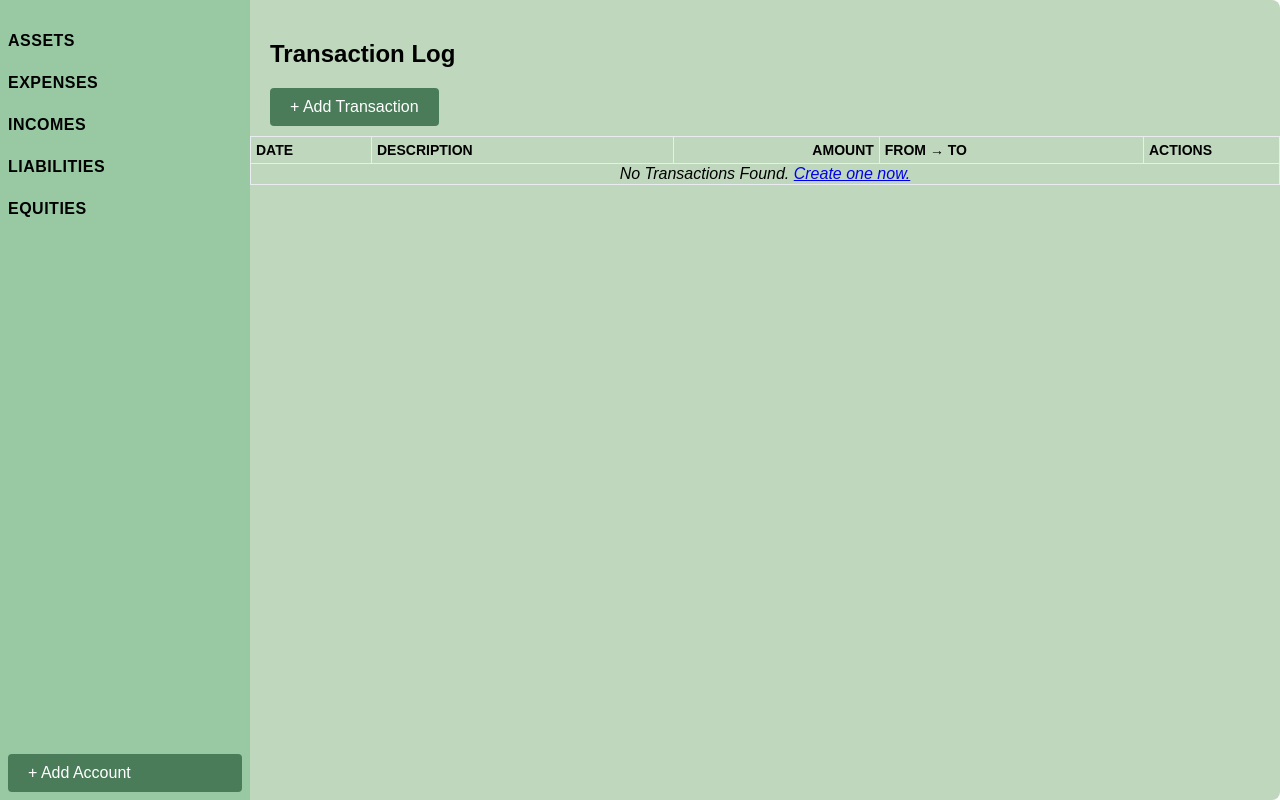
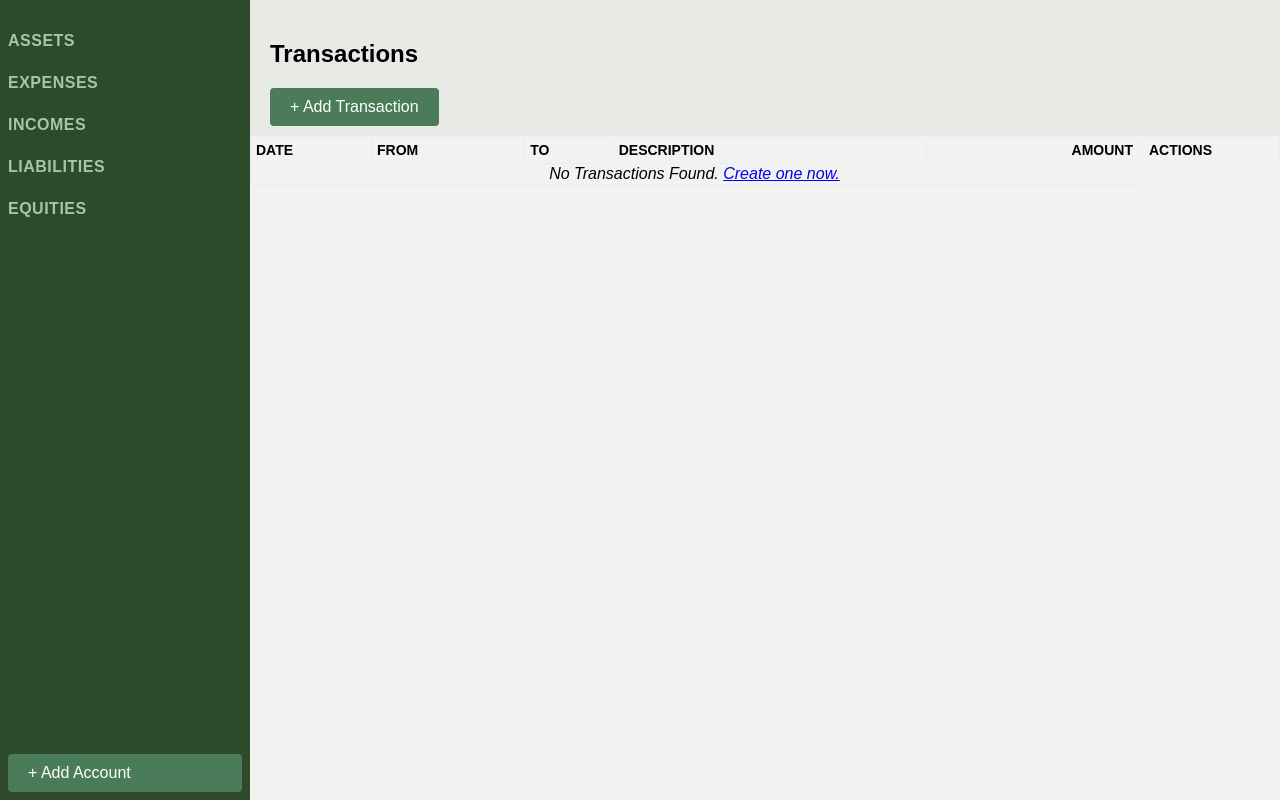
Before and after one commit to christianlaverde/pft, a Flask app: page / in a window 1280 px wide. Run offline with Flask 3, Linux system fonts and the light colour scheme.

Commit message:
Update color scheme and rearrange transaction table

```diff
--- a/templates/dashboard.html
+++ b/templates/dashboard.html
@@ -16,14 +16,15 @@
       grid-template-columns: 250px 1fr;
       height: 100vh;
       margin: 0 auto;
-      background-color: #BFD8BD;
+      background-color: #fff;
       border-radius: 8px;
     }
 
     .sidebar {
+      background-color: #2d4a2b;
+      color: #e8f5e7;
       display: flex;
       flex-direction: column;
-      background-color: #98C9A3;
       padding: 8px;
     }
 
@@ -38,10 +39,11 @@
     }
 
     .account-item:hover {
-      background-color: #d5ddbc;
+      background-color: #3d5f3a;
     }
 
     .account-category-header {
+      color: #a8c5a7;
       font-size: 16px;
       text-transform: uppercase;
       letter-spacing: 0.5px;
@@ -75,6 +77,7 @@
     }
 
     .main-header {
+      background-color: #e8eae6;
       display: flex;
       flex-direction: column;
       align-items: flex-start;
@@ -82,6 +85,7 @@
     }
 
     .main-body {
+      background-color: #f2f3f1;
       flex-grow: 1;
       overflow-y: auto;
     }
@@ -106,6 +110,7 @@
     }
 
     .action-column {
+      padding-left: 10px;
       width: 125px;
     }
 
@@ -259,7 +264,7 @@
 
       <div class="main-content">
         <div class="main-header">
-          <h2>Transaction Log</h2>
+          <h2>Transactions</h2>
           <a href="{{ url_for('add_transaction') }}" class="btn">+ Add Transaction</a>
         </div>
 
@@ -268,9 +273,10 @@
             <thead>
               <tr>
                 <th class="date-column">Date</th>
+                <th>From</th>
+                <th>To</th>
                 <th>Description</th>
                 <th class="amount-th">Amount</th>
-                <th>From &rarr; To</th>
                 <th class="action-column">Actions</th>
               </tr>
             </thead>
@@ -279,15 +285,10 @@
               {% if transaction.is_active %}
               <tr data-transaction-id="{{ transaction.id }}" class="transaction-row">
                 <td class="date-column">{{ transaction.date }}</td>
+                <td>{{ transaction.credit_account.name }}</td>
+                <td>{{ transaction.debit_account.name }}</td>
                 <td>{{ transaction.description }}</td>
                 <td class="amount">${{ transaction.amount }}</td>
-                <td class="transaction-flow"
-                  data-credit-account-id="{{ transaction.credit_account_id }}"
-                  data-debit-account-id="{{ transaction.debit_account_id }}">
-                  {{ transaction.credit_account.name }} {{ '(INACTIVE)' if not transaction.credit_account.is_active else '' }}
-                  &rarr;
-                  {{ transaction.debit_account.name }} {{ '(INACTIVE)' if not transaction.debit_account.is_active else '' }}
-                </td>
                 <td class="action-column">
                   <button class="btn delete-btn" onclick="deleteTransaction({{ transaction.id }})">Delete</button>
                   <a href="{{ url_for('update_or_delete_transaction', transaction_id=transaction.id) }}" class="btn update-btn">Edit</a>
```
